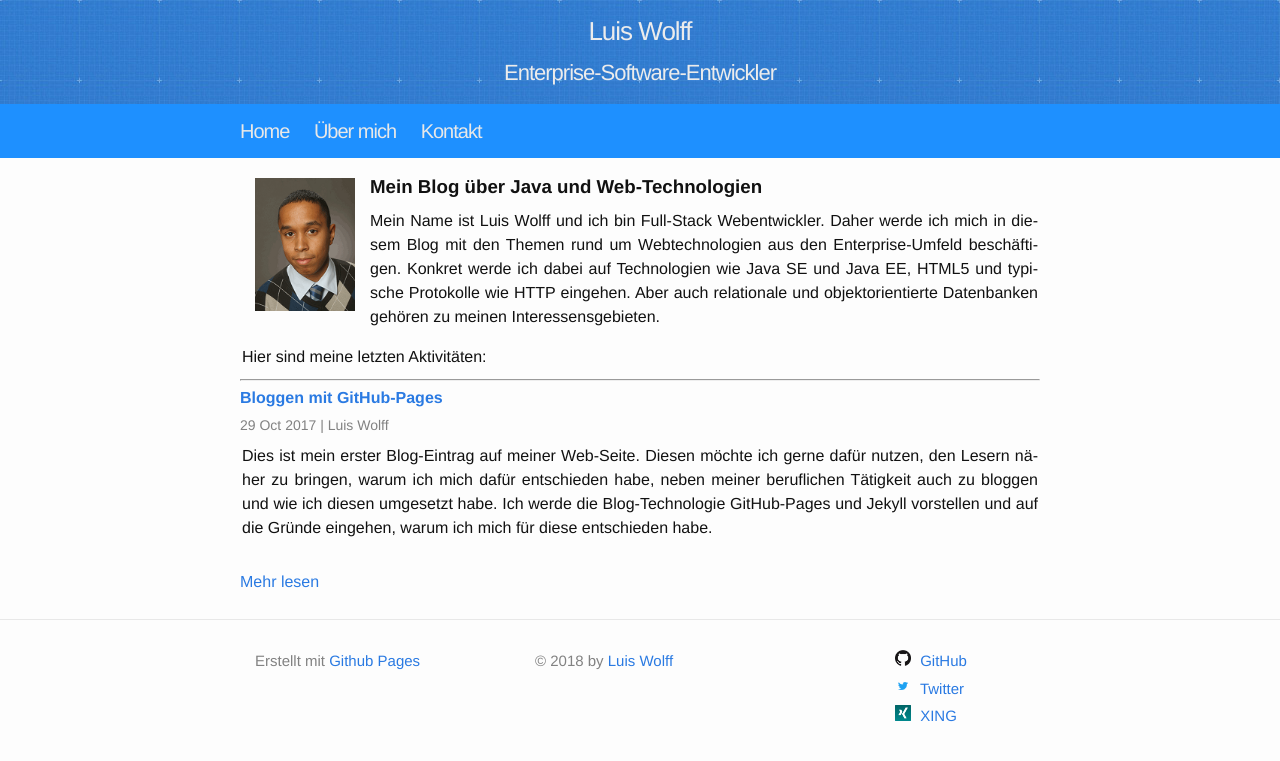
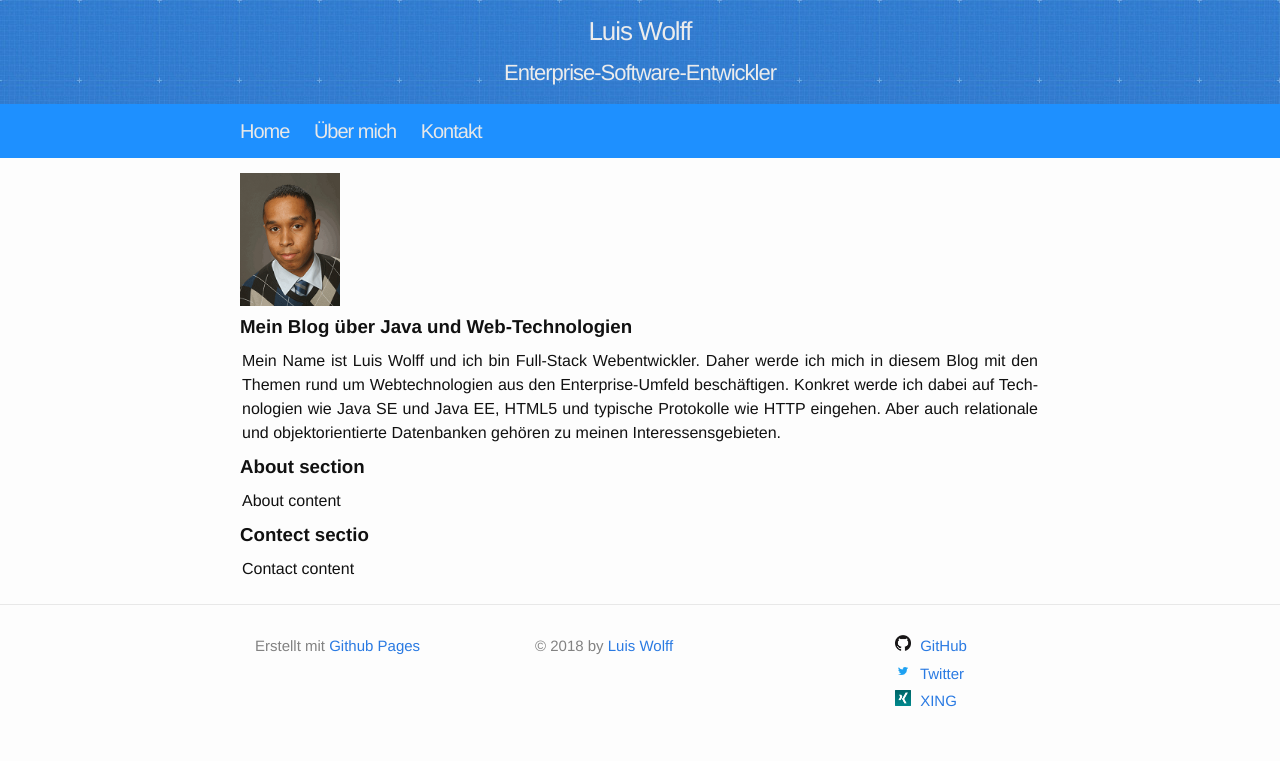
Before and after one commit to luiswolff/luiswolff.github.io, a Jekyll site: the page built from de/index.md, in a window 1280 px wide. Shown: the top 761 px of the page. Built offline with Jekyll 4.4.1, drawn with Linux system fonts in a browser that asks for light colours; some of the changed lines change nothing that is shown.

Commit message:
refactored page index.html
 - removed blog post

```diff
--- a/_layouts/pages/index.html
+++ b/_layouts/pages/index.html
@@ -2,12 +2,12 @@
 layout: default
 ---
 
-<div class="inline-block">
-    <div class="image-wrapper left">
-        <img class="small" src="/assets/images/me.png" alt="me" />
-    </div>
-    <h3>{{ page.text.welcome }}</h3>
-    <p>{{ page.text.purpose-of-this-page }}</p>
-</div>
-<p>{{ page.text.list-last-posts }}</p>
-{% include post-list.html %}
+<img class="small" src="/assets/images/me.png" alt="me" />
+<h3>{{ page.text.welcome }}</h3>
+<p>{{ page.text.purpose-of-this-page }}</p>
+
+<h3 id="about">About section</h3>
+<p>About content</p>
+
+<h3 id="contact">Contect sectio</h3>
+<p>Contact content</p>
--- a/_posts/2017-10-29-launch-of-site.md
+++ /dev/null
@@ -1,85 +0,0 @@
----
-layout: post
-title: Bloggen mit GitHub-Pages
-subtitle: Start meines Web-Blogs über Java-Webtechnologien
-tags: blogging jekyll github-pages
-categories: miscellaneous
-language: de
-date: '2017-10-29'
-author: Luis Wolff
----
-
-Dies ist mein erster Blog-Eintrag auf meiner Web-Seite. Diesen möchte ich gerne dafür nutzen, den Lesern näher zu bringen, warum ich mich dafür entschieden habe, neben meiner beruflichen Tätigkeit auch zu bloggen und wie ich diesen umgesetzt habe. Ich werde die Blog-Technologie GitHub-Pages und Jekyll vorstellen und auf die Gründe eingehen, warum ich mich für diese entschieden habe.
-
-<!-- end excerpt -->
-
-Bloggen als Entwickler
-===
-
-Viele Menschen benutzen das Internet jeden Tag um sich über Aktuelles zu informieren. Softwareentwickler werden in dem Zusammenhang wohl am ehesten an den aktuellen Entwicklungen ihres bevorzugten Technologie-Stacks interessiert sein. Neben der reinen Information, wie bestimmte Technologien funktionieren, profitieren wir dabei auch von Meinungen und Einschätzungen anderer Internet-Anwender. Darauf aufbauend bilden wir uns eine eigene Meinung und entscheiden, was wir für zukünftige Softwareprojekte einsetzen möchten. Ich habe mich dafür entschieden einen Blog zu betreiben, da ich glaube auf diese Weise der Internet-Community wieder etwas zurückgeben zu können.
-
-Diesen Blog möchte ich daher gerne nutzen, um den Lesern meine persönliche Einschätzung über Technologien, mit denen ich beruflich und privat zu tun haben, darzubringen. Dies umfasst hauptsächlich Java-, Datenbank- und Web-Themen. Darüber hinaus dient der Blog auch als eine Art öffentliches Notizbuch. Ich werde Ideen zu den oben genannten Punkten vorstellen und diese von unterschiedlichen Standpunkten aus beleuchten.
-
-In meinem ersten Blog-Post möchte ich gerne über das Bloggen selbst schreiben. Ich zeige, wie ich aktuell vorhabe meinen Blog zu betreiben. Dabei werde ich auf die Blog-Technologie [GitHub-Pages](https://pages.github.com) eingehen, welche ich als Plattform zum Bereitstellen meiner Artikel verwende. Zuvor möchte ich aber kurz auf mein Hintergrundwissen als Entwickler eingehen, damit der Leser sich ein besseres Bild davon machen kann, warum ich mich für diesen Weg entschieden habe.
-
-Mein Hintergrundwissen
-===
-
-Um mein Hintergrundwissen als Blogger darzulegen möchte ich hier auf zwei Punkte eingehen. Erstens; meine Expertise als Computer-Nutzer. Und zweitens; Die Fachgebiete, auf die ich mich als Entwickler fokussiere.
-
-Als Computer-Nutzer folge ich wohl hauptsächlich dem Mainstream. Obwohl gerade bei Entwicklern und IT-Experten Unix-Systeme, wie Mac-OS oder Linux-Derivative, sehr beliebt sind, gehöre ich bei der Workstation eher zu der Windows-Fraktion. Zwar haben die anderen Systeme durchaus ihren Reiz, gerade wenn serverseitig ohnehin meistens Linux-Systeme verwendet werden und ich überwiegend mit Open-Source-Technologien arbeite. Dennoch bin ich es gewohnt, das Betriebssystem von Microsoft zu verwenden. Mit diesem kenne ich mich aus und weiß, wie ich die meisten Aufgaben schnell erledigen kann.
-
-Wie eben bereits angedeutet, verwende ich beruflich als Softwareentwickler eher Open-Source-Technologien. Die Programmiersprache, die ich aktuell mit Abstand am besten kann, ist Java. Daneben beschäftige ich mich auch viel mit Frameworks, die vor allem im Enterprise-Umfeld eingesetzt werden. Die wichtigsten sind nach meiner Einschätzung [Java EE](https://github.com/javaee) (bzw. jetzt [Jakarta EE](https://jakarta.ee/)) und das [Spring Framework](https://spring.io).
-
-Als Enterprise-Entwickler bin ich stets bestrebt mein Wissen über Web-Standards und den Möglichkeiten von Serverbetriebssystem zu erweitern. Darüber hinaus ist es auch sehr wichtig, dass ich mich mit dem Persistieren von Daten auseinanderzusetzen, was in der Regel über Datenbanken gelöst wird. Es ist also zu erkennen, dass ich mich vorrangig mit Technologien beschäftige, die im Business-Umfeld verwendet werden um Geschäftsprozesse abzubilden.
-
-Einige Leser könnten nun denken, dass es mit dieser Expertise für mich ein Leichtes sein müsste einen Web-Blog aufzusetzen und zu betreiben. Es könnte ja einfach ein Server mit einen HTTP-Dienst sowie einer Datenbank aufgesetzt und hier eine selbst geschriebene Blog-Anwendung deployed werden. Beispiele gibt es im Internet genügend, auf die aufgebaut werden könnte. Allerdings würde dies den Fokus zu stark auf die zugrunde liegende Technologie legen und weniger Zeit für das Verfassen von Beiträgen lassen. Daher wollte ich eine Blog-Engine verwenden, bei der ich mich nicht um die Infrastruktur kümmern muss.
-
-GitHub-Pages und Jekyll
-===
-
-Während meines Studium zum Wirtschaftsinformatiker (Vertiefung Softwareentwicklung) habe ich mich mit der Plattform [GitHub](https://github.com) beschäftigt. Hierbei handelt es sich um eine serverbasierte Software zur Verwaltung von Git-Repositorien. Git wiederum ist eine Technologie mit dem Softwarequellcode dezentral versioniert werden kann. Diese Plattform bietet aber auch noch andere Features, die oft für die Verwaltung von Softwareentwicklungsprojekten genutzt werden können. Unteranderem bin ich so auch auf [GitHub-Pages](https://pages.github.com) gestoßen.
-
-Für den Aufbau meines Blogs fand ich GitHub-Pages sehr interessant, da es überwiegend auf Technologien aufbaut, mit denen ich als Entwickler sowieso arbeite. Änderungen können einfach über das Bereitstellen neuer Commits auf GitHub bereitgesellt werden. Es können Vorlagen verwendet werden, deren Anpassung mit HTML/CSS-Kenntnissen einfach möglich ist. Außerdem können einfache Texteditoren verwendet werden, um die Webseite aufzubauen. Dadurch muss ich mir keine Gedanken über die Bereitstellung einer Infrastruktur machen.
-
-Das Bloggen mit GitHub-Pages funktioniert dabei wie folgt; Zunächst muss ein Repositorium auf GitHub für die persönliche Seite bereitgestellt werden. Dieses folgt dabei folgender Namenskonvention; `<Nutzername>.github.io`. Dadurch stellt GitHub automatisch eine entsprechende Internet-Domain bereit. Sie stellt den Content bereit, welcher im Master-Zweig des persönlichen Repositoriums gespeichert wird. Änderungen am Blog werden also veröffentlicht, indem Änderungen dorthin geschoben werden.
-
-Ein Blog auf GitHub-Pages liefert nur statische Ressourcen aus. Eine serverseitige Logik gibt es also nicht, was es sehr einfach macht diese Technologie zu verstehen. Zwar schränkt dies die Möglichkeiten der Gestaltung deutlich ein. Auf der anderen Seite kann der Server sehr schnell auf Anfragen antworten, da er keine Seiten rendern muss.
-
-Um nicht wiederkehrende Teile von HTML- und CSS-Dateien wiederholt schreiben zu müssen kann [Jekyll](https://jekyllrb.com/) verwendet werden. Hierbei handelt es sich um eine Rendering-Engine, mit der aus unterschiedlichen Textformaten statische Webseiten erzeugt werden können. Darüber hinaus bringt es viele Funktionen mit, die vor allem für die Bereitstellung von Blog-Posts nützlich sind. Die Handhabung ist nach meiner Einschätzung sehr eingängig, weshalb ich mich entschieden habe, meinen Blog mit GitHub-Pages und Jekyll umzusetzen.
-
-Als Blogger möchte ich in der Regel einen Post betrachten, bevor er veröffentlicht wird. Um dies bewerkstelligen zu können, kann die Jekyll-Engine auch lokal auf einen PC ausgeführt werden. Allerdings ist hierfür ein Unix-System notwendig. Zum Glück ist die Software auch auf dem Ubuntu-Subsystem von Windows 10 lauffähig. Dadurch kann sie auch von mir als Windowsnutzer verwendet werden. Über die Bash kann nun ein HTTP-Server gestartet, so dass der gesamte Blog über einen Webbrowser betrachtet werden kann.
-
-Schreiben von Blogposts
-===
-
-Nach dem nun die Blog-Webseite fertig designt ist, beginnt die eigentliche Arbeit des Bloggers; Das Verfassen von Blog-Posts. Daher betrachte ich in diesem Abschnitt, wie Inhalte für den eigenen Blog mit GitHub-Pages und Jekyll erstellt und gepflegt werden. Dazu gehe ich zunächst darauf ein, wie Blog-Post erstellt werden und welche Tools verwendet werden können.
-
-Ein Blog-Artikel, welcher über GitHub-Pages bereitgestellt werden soll, muss grundsätzlich als [Markdown](http://markdown.de/)-Datei vorliegen. Er muss im Projektorder `_posts` abgelegt werden und folgt der Namenskonvention `<Jahr>-<Monatsnummer>-<Monatstag>-<Title>.md`.
-
-Bei Markdown handelt es sind um ein textbasiertes Dateiformat, mit dem formatierter Text beschrieben werden kann. Das Besondere dabei ist, dass die Formatierung auch durch die reine Betrachtung der ASCII-Textdatei leicht erkennbar ist. Es wird oft für die Dokumentation von Software verwendet und unterstützt daher die gängige Formatierung, wie Code-Blöcke, Bilddarstellung, Aufzählungen und vieles mehr. Viele IDEs oder Versionsverwaltungstools (wie GitHub) sind in der Lage Markdown in HTML umzuwandeln und als Webseitenfragment darzustellen. Daher können in der Regel gängige Entwicklerwerkzeuge für das Erstellen beziehungsweise Bearbeiten dieses Dateiformat und damit auch Jekyll-Blogposts verwendet werden.
-
-Um Metadaten, wie Autor, Kategorie oder Schlagwörter, bereitstellen zu können, kann das sogenannte Front Matter benutzt werden. Jekyll verwendet hier ein Format, dass auf YAML aufbaut. Front Matter wird einem Blog-Artikel vorangestellt und bei der Generierung der HTML-Seite ausgewertet. Eine Markdown-Datei mit Front Matter könnte wie folgt aufgebaut sein:
-
-	---
-	layout: myBlogLayout
-	title: My Blog
-	date: '2017-10-29'
-	author: Luis Wolff
-	---
-
-	<!-- Markdown-text -->
-
-Das Bearbeiten und Darstellen von Blogeinträgen ist eine Sache. Allerdings lebt ein Blog von seinen Texten, weshalb ein Blogger auf diesen seinen Fokus legen sollte. Eine IDE fokussiert dagegen auf Code, also auf formalisierte Sprache. Freitext wird dagegen kaum unterstützt. Oft ist zwar eine Prüfung vorhanden, ob die im Text enthaltenen Wörter in einem hinterlegten bzw. vom Nutzer definierten Wörterbuch vorkommen. Dass eine komplette Rechtschreib- oder Grammatikprüfung in einer IDE hinterlegt ist, ist mir nicht bekannt.
-
-Leider konnte ich weder im Zusammenhang mit GitHub-Pages noch Jekyll Tools finden, die bei der Textgestaltung unterstützen. Es wäre wünschenswert, wenn es eine Anwendung gäbe, die beim Schreiben von Blog-Artikeln hilft Rechtschreib- und Grammatikregeln einzuhalten. Ich, als Windowsnutzer, habe mir einige Möglichkeiten bei der Verwendung von Microsoft Word angeschaut. Folgende habe ich untersucht:
-
- * **Konvertierung Worddokumenten**: Prinzipiell besteht die Möglichkeit, dass Worddokumente ins Markdown-Format konvertiert werden. Es gibt einige freie Tools oder Open-Source-Anwendungen, die das unterstützen. Allerdings ist das daraus resultierende Markdown nicht unbedingt gut leserlich, was der eigentliche Vorteil dieses Dateiformats sein sollte. Auch wird das Front Matter von Jekyll nicht unterstützt, weshalb dieses weiterhin manuell gepflegt werden muss. Dieser Ansatz führt also dazu, dass Blog-Artikel in zwei unterschiedlichen Dateien gepflegt werden müssen.
- * **Öffnen als ASCII-Textdatei**: Mit Microsoft Word ist es auch möglich Markdown-Dateien als ASCII-Textdatei zu öffnen. Formatierungszeichen können dabei nicht korrekt ausgelegt werden, sondern werden unverändert angezeigt. Eine falsche Interpretation durch die Rechtschreib- und Grammatikprüfung ist auch möglich. Der Vorteil ist aber, dass für die Blog-Artikel nur jeweils eine Datei gepflegt werden muss.
-
-Ich habe mich letztendlich dafür entschieden, meine Blog-Artikel als ASCII-Datei in Word zu bearbeiten. Auf diese Weise muss ich keine Konvertierung von Dateiformaten vornehmen. Formatierungselemente von Markdown sind auch so eingängig, dass ich eigentlich keine Vorschau benötige. Auch kann auf diese Weise die Rechtschreib- und Grammatikprüfung von Word mit einigen Einschränkungen genutzt werden.
-
-Zusammenfassung
-===
-
-Ich persönlich glaube, dass das Bloggen mit GitHub-Pages und Jekyll für Programmierer, die sich hauptsächlich auf ihrer eigentlichen Arbeit, das Programmieren von Software, konzentrieren wollen, recht interessant sein kann. Für mich ist das Bloggen ehr eine Nebentätigkeit und dient auch als eine Art Notizblock für spontane Ideen. Hierbei kann die Plattform GitHub-Pages mir viele aufwändige Infrastrukturaufgaben, wie das Bereitstellen und Warten eines Webservers, abnehmen. Durch das Verwenden von Jekyll muss ich mich auch nicht in ein komplexes Content-Management-System einarbeiten. Stattdessen kann ich auf Erfahrungen und Tools zurückgreifen, die ich als Softwareentwickler sowieso kenne. Wünschen würde ich mir aktuell noch eine bessere Unterstützung beim Schreiben von Blog-Artikeln. Alles in Allem denke ich aber, dass GitHub-Pages für mich die richtige Technologie ist, um neben meiner beruflichen Tätigkeit Ideen mit anderen Teilen zu können.
```
